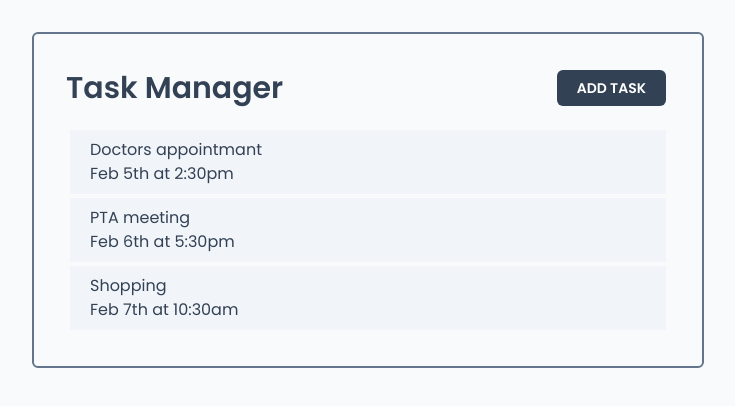
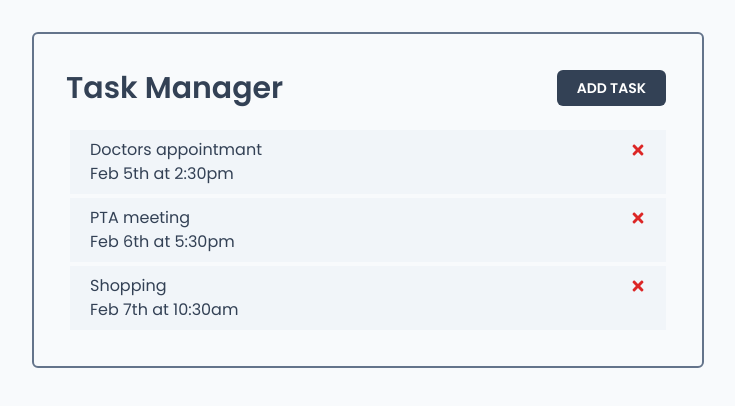
Before and after one commit to thes3interdev/slp-task-tracker-webapp, a React (Create React App) app: page / in a window 1280 px wide. Shown: the top 406 px of the page, without its empty margins (272-1007 px from the left). Built offline with nearby package versions, Linux system fonts and the light colour scheme.

Commit message:
chore: delete task and prop drilling.

```diff
--- a/package.json
+++ b/package.json
@@ -15,6 +15,7 @@
 		"@testing-library/user-event": "^13.5.0",
 		"react": "^17.0.2",
 		"react-dom": "^17.0.2",
+		"react-icons": "^4.3.1",
 		"react-scripts": "5.0.0",
 		"web-vitals": "^2.1.4"
 	},
--- a/src/App.js
+++ b/src/App.js
@@ -9,10 +9,15 @@
 		{ id: 3, text: 'Shopping', day: 'Feb 7th at 10:30am', reminder: false },
 	]);
 
+	/** delete task */
+	const deleteTask = (id) => {
+		setTasks(tasks.filter((task) => task.id !== id));
+	};
+
 	return (
 		<div className="container">
 			<Header title="Task Manager" />
-			<Tasks tasks={tasks} />
+			<Tasks tasks={tasks} onDelete={deleteTask} />
 		</div>
 	);
 };
--- a/src/components/Task.js
+++ b/src/components/Task.js
@@ -1,7 +1,11 @@
-const Task = ({ task }) => {
+import { FaTimes } from 'react-icons/fa';
+
+const Task = ({ task, onDelete }) => {
 	return (
 		<div className="task">
-			<h3>{task.text}</h3>
+			<h3 className="task-text">
+				{task.text} <FaTimes className="task-close" onClick={() => onDelete(task.id)} />
+			</h3>
 			<p>{task.day}</p>
 		</div>
 	);
--- a/src/components/Tasks.js
+++ b/src/components/Tasks.js
@@ -1,10 +1,10 @@
 import Task from './Task';
 
-const Tasks = ({ tasks }) => {
+const Tasks = ({ tasks, onDelete }) => {
 	return (
 		<>
 			{tasks.map((task) => (
-				<Task key={task.id} task={task} />
+				<Task key={task.id} task={task} onDelete={onDelete} />
 			))}
 		</>
 	);
--- a/src/index.css
+++ b/src/index.css
@@ -34,4 +34,12 @@
 	.task {
 		@apply m-1 cursor-pointer bg-slate-100 px-5 py-2;
 	}
+
+	.task-text {
+		@apply flex items-center justify-between;
+	}
+
+	.task-close {
+		@apply cursor-pointer text-red-600;
+	}
 }
```
Also changed, not shown: 1 other file (tests, documents, lock files or other folders).
